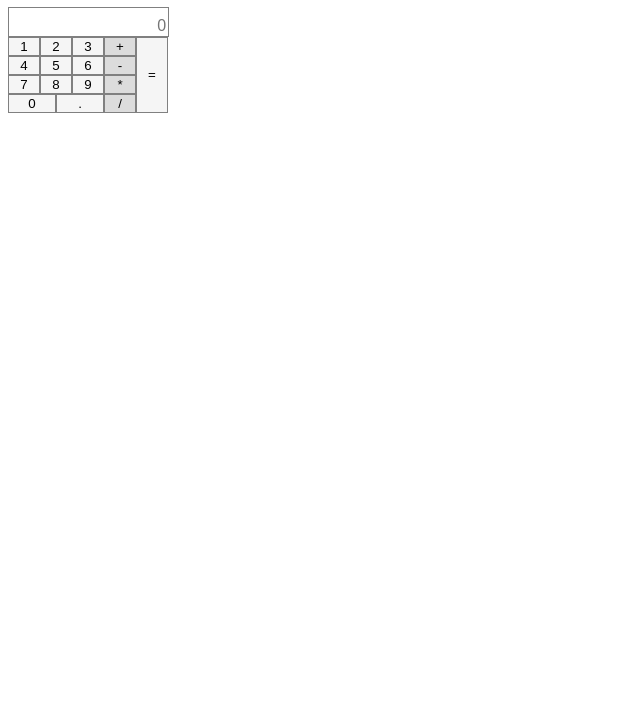
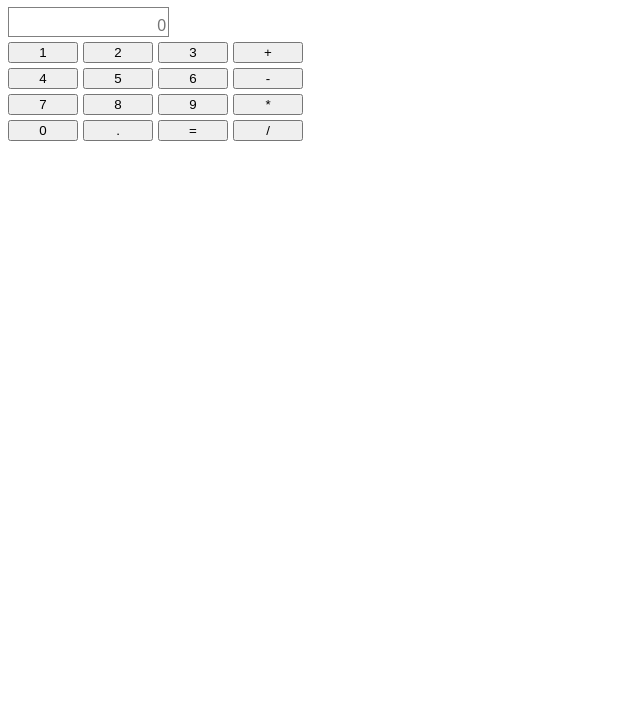
Before and after one commit to azaespa/Calculator, a plain HTML site: page index.html in a window 1280 px wide. Shown: the part 73-800 px from the top of the page, without its empty margins (0-640 px from the left). Drawn offline with Linux system fonts and the light colour scheme.

Commit message:
added style.

```diff
--- a/index.html
+++ b/index.html
@@ -34,6 +34,7 @@
             <button id="nine">9</button>
             <button id="zero">0</button>
             <button id="decimal">.</button>
+            <button id="equals">=</button>
         </div>
         <div class="operators">
             <button id="addition">+</button>
@@ -41,9 +42,6 @@
             <button id="multiplication">*</button>
             <button id="division">/</button>
         </div>
-        <div class="equals">
-            <button id="equals">=</button>
-        </div>
     </div>
     <script src="script.js"></script>
 </body>
--- a/script.js
+++ b/script.js
@@ -137,7 +137,6 @@ function FIND_OPERATOR(b, a) {
         case '/':
             return calculator.div(SECOND_NUMBER_TO_INTEGER, FIRST_NUMBER_TO_INTEGER);
     }
-    console.log("Grand total works!");
 }
 
 function SET_GRAND_TOTAL () {
--- a/style.css
+++ b/style.css
@@ -1,36 +1,3 @@
-.buttons-container {
-    display:flex;
-
-}
-.buttons-container .numbers {
-    display: flex;
-    flex-flow: row wrap;
-    flex-basis: 6em;
-}
-
-.buttons-container .numbers > * {
-    flex: 1 1 33%;
-}
-
-.buttons-container .operators {
-    display: flex;
-    flex-flow: column wrap;
-    flex-basis: 2em;
-}
-
-.buttons-container .operators > * {
-    flex: 1;
-}
-
-.buttons-container .equals {
-    display: flex;
-    flex-flow: column wrap;
-    flex-basis: 2em;
-}
-
-.buttons-container .equals #equals{
-    flex: 1;
-}
 
 .text-container {
     display: flex;
@@ -60,34 +27,26 @@ input[type="text"] {
     color: grey;
 }
 
-.numbers > * {
-    background-color: rgb(245, 245, 245);
-    border: 1px solid grey;
+.buttons-container {
+    margin-top: 5px;
+    display: flex;
+    gap: 5px;
 }
 
-.numbers > *:hover,
-.operators > *:hover{
-    background-color: grey;
-    color: white;
-    transition: .2s ease-in;
+.buttons-container .numbers {
+    display: flex;
+    flex-wrap: wrap;
+    gap: 5px;
+    width: 220px;
 }
 
-.operators > * {
-    background-color: rgb(220, 220, 220);
-    border: 1px solid grey;
+.buttons-container .operators {
+    display: flex;
+    flex-wrap: wrap;
+    gap: 5px;
+    width: 70px;
 }
 
-.equals >* {
-    background-color: rgb(245, 245, 245);
-    border: 1px solid grey;
+button {
+    width: 70px;
 }
-
-.equals > *:hover{
-    background-color: grey;
-    color: white;
-    transition: .2s ease-in;
-}
-
-button:active {
-    font-size: .5em;
-}
```
